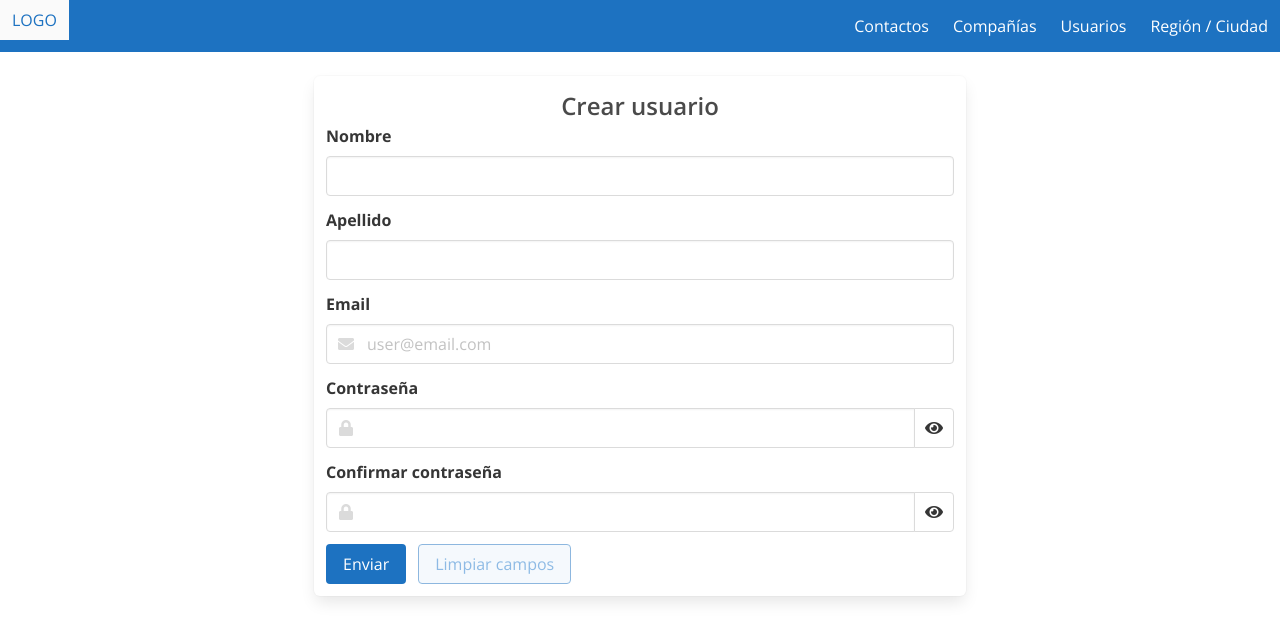
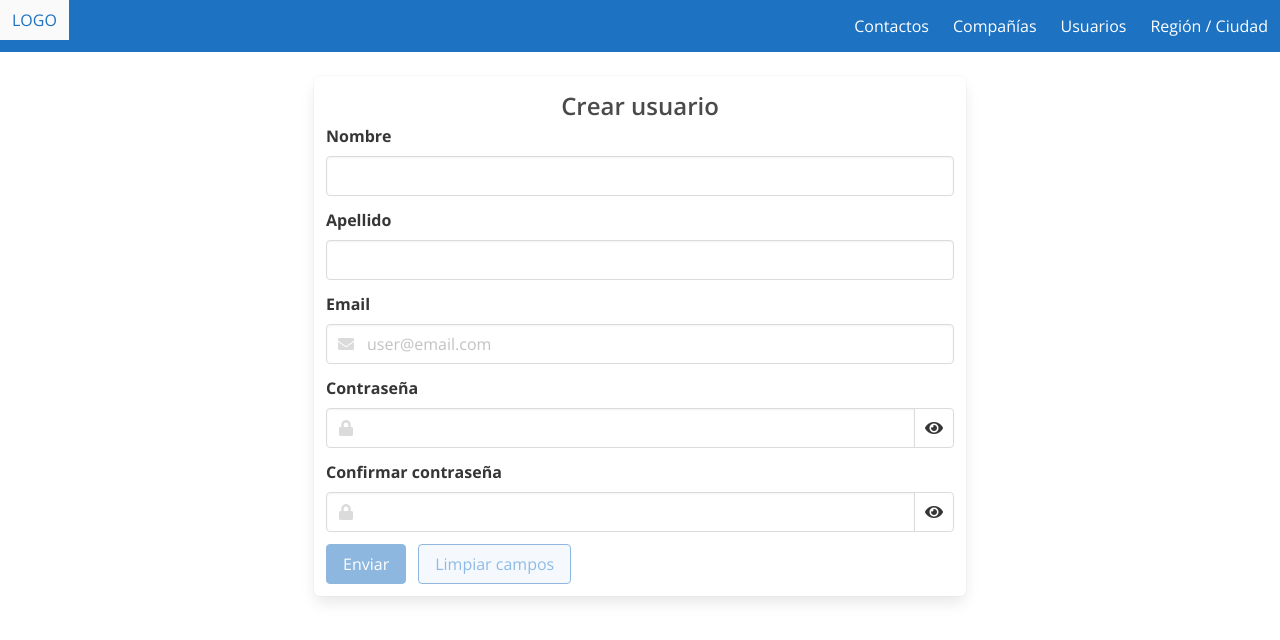
Before and after one commit to justanindieguy/data-warehouse, a React (Create React App) app in the folder frontend/: page /users in a window 1280 px wide. Shown: the top 640 px of the page. Built offline with nearby package versions, Linux system fonts and the light colour scheme.

Commit message:
Fixed some bugs.

```diff
--- a/frontend/src/components/UsersPage/CreateUserForm/index.js
+++ b/frontend/src/components/UsersPage/CreateUserForm/index.js
@@ -21,7 +21,7 @@ const CreateUserForm = () => {
 
   return (
     <Form onSubmit={(formObj) => console.log(formObj)}>
-      {({ handleSubmit, submitting, pristine, form, values }) => (
+      {({ handleSubmit, submitting, pristine, form, values, invalid }) => (
         <form onSubmit={handleSubmit}>
           <Field name="name" validate={required}>
             {(props) =>
@@ -76,8 +76,8 @@ const CreateUserForm = () => {
             <div className="control">
               <button
                 className="button is-link"
+                disabled={invalid || submitting}
                 type="submit"
-                disabled={submitting}
               >
                 Enviar
               </button>
@@ -87,6 +87,7 @@ const CreateUserForm = () => {
                 className="button is-link is-light"
                 onClick={form.reset}
                 disabled={submitting || pristine}
+                type="button"
               >
                 Limpiar campos
               </button>
--- a/frontend/src/components/shared/PasswordInput/index.js
+++ b/frontend/src/components/shared/PasswordInput/index.js
@@ -20,14 +20,15 @@ const PasswordInput = ({ label, input, meta }) => {
           )}
         </div>
         <div className="control">
-          <div className="button">
-            <span
-              className="icon is-small is-right is-clickable"
-              onClick={() => setIsVisible(!isVisible)}
-            >
+          <button
+            className="button"
+            type="button"
+            onClick={() => setIsVisible(!isVisible)}
+          >
+            <span className="icon is-small is-right is-clickable">
               <i className={`fas ${getIconClass()}`} />
             </span>
-          </div>
+          </button>
         </div>
       </div>
     </React.Fragment>
```
